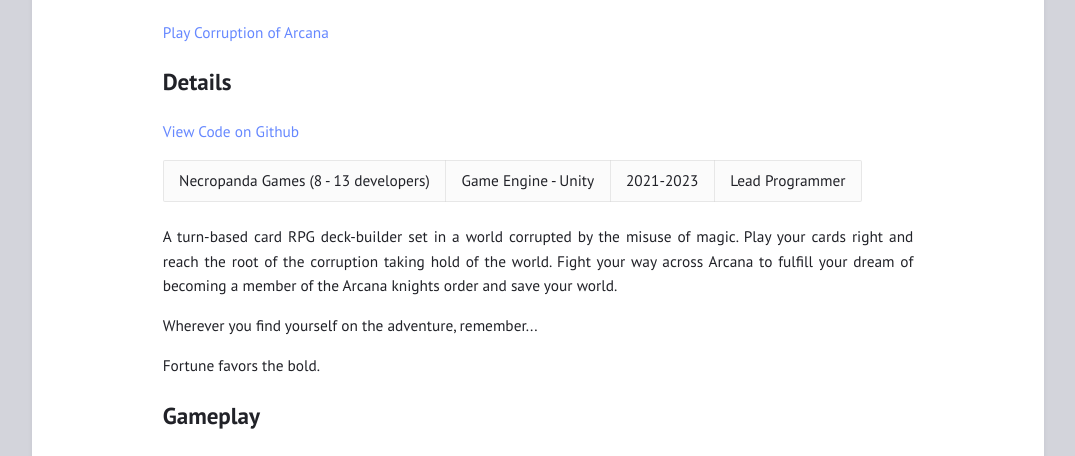
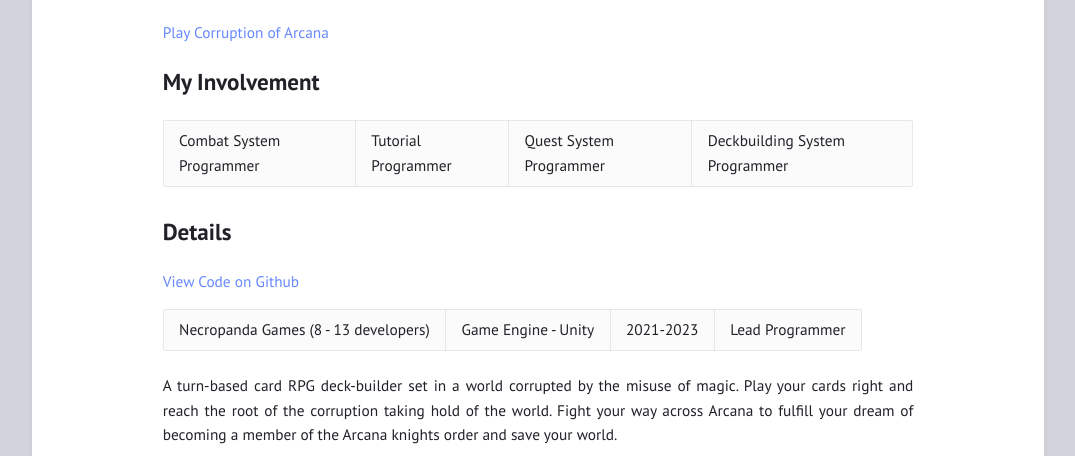
Before and after one commit to andrewscott02/andrewscott02.github.io, a Jekyll site: the page built from _posts/2023-05-18-corruption-of-arcana.md, in a window 1280 px wide and 1400 px high, scrolled down 410 px, cut to the strip 227-683 px from the top of the window. Shown: the whole strip, without its empty margins (102-1177 px from the left). Built offline with Jekyll 4.4.1, drawn with Linux system fonts in a browser that asks for light colours; some of the changed text lies outside the part shown.

Commit message:
Update 2023-05-18-corruption-of-arcana.md

```diff
--- a/_posts/2023-05-18-corruption-of-arcana.md
+++ b/_posts/2023-05-18-corruption-of-arcana.md
@@ -7,6 +7,10 @@ categories: media
 {% include embed.html url="https://www.youtube.com/embed/r8M4nrsPlGo" %}
 [Play Corruption of Arcana](https://moonsoon-games.itch.io/corruption-of-arcana-reshuffled)
 
+
+## My Involvement
+
+Combat System Programmer | Tutorial Programmer | Quest System Programmer | Deckbuilding System Programmer
 
 ## Details
 
```
Also changed, not shown: other parts of _posts/2023-05-18-corruption-of-arcana.md (+0 -4 lines).
